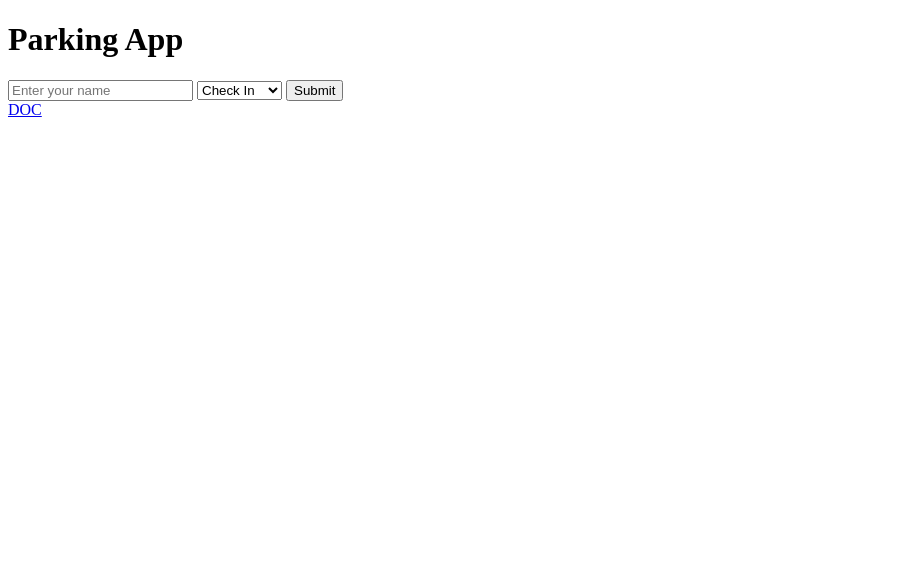
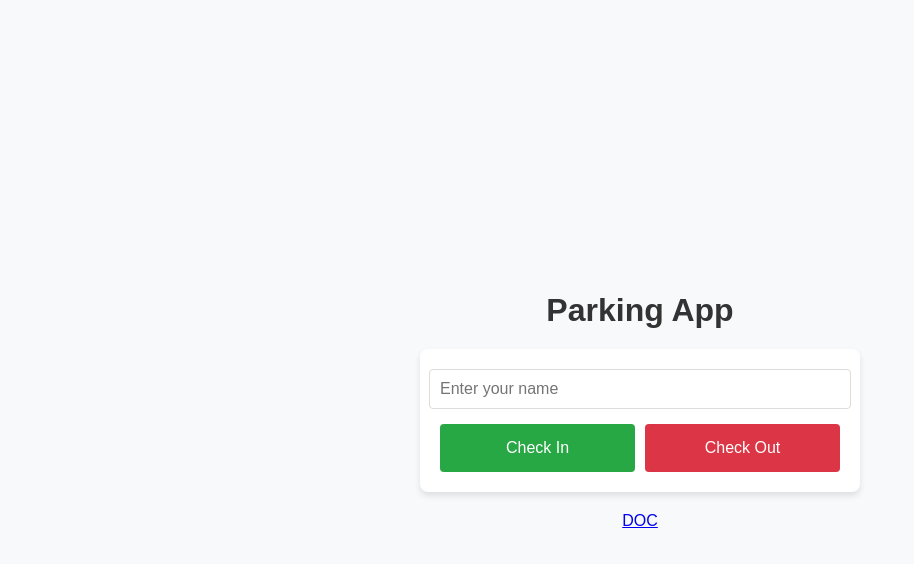
Before and after one commit to Solognot/parking, a plain HTML site: page index.html in a window 1280 px wide. Shown: the whole page, without its empty margins (0-914 px from the left). Drawn offline with Linux system fonts and the light colour scheme.

Commit message:
change style

```diff
--- a/index.html
+++ b/index.html
@@ -5,16 +5,16 @@
     <meta name="viewport" content="width=device-width, initial-scale=1.0">
     <title>Parking App</title>
     <script defer src="script.js"></script>
+    <link rel="stylesheet" href="styles.css">
 </head>
 <body>
     <h1>Parking App</h1>
     <form id="parking-form">
         <input type="text" id="name" placeholder="Enter your name" required />
-        <select id="action">
-            <option value="check-in">Check In</option>
-            <option value="check-out">Check Out</option>
-        </select>
-        <button type="submit">Submit</button>
+        <div class="action-buttons">
+            <button type="button" class="check-in-btn" onclick="handleAction('check-in')">Check In</button>
+            <button type="button" class="check-out-btn" onclick="handleAction('check-out')">Check Out</button>
+        </div>
     </form>
     <div id="response"></div>
 
--- a/script.js
+++ b/script.js
@@ -1,16 +1,20 @@
 const url = window.location.href;
 const urlObj = new URL(url);
 const params = new URLSearchParams(urlObj.search);
-const scriptURL = `https://script.google.com/macros/s/${params.get('q')}/exec`
+const scriptURL = `https://script.google.com/macros/s/${params.get('q')}/exec`;
 
+// Update the document link dynamically
 document.getElementById("doc").innerHTML = `<a href="https://docs.google.com/spreadsheets/d/${params.get('g')}/edit?gid=0#gid=0" target="_blank">DOC</a>`;
 
-document.getElementById("parking-form").addEventListener("submit", async (e) => {
-    e.preventDefault();
+// Function to handle the Check In/Check Out actions
+async function handleAction(action) {
+    const name = document.getElementById("name").value.trim();
+    const responseDiv = document.getElementById("response");
 
-    const name = document.getElementById("name").value;
-    const action = document.getElementById("action").value;
-    const responseDiv = document.getElementById("response");
+    if (!name) {
+        responseDiv.textContent = "Please enter your name.";
+        return;
+    }
 
     const data = { name, action };
 
@@ -26,4 +30,8 @@ document.getElementById("parking-form").addEventListener("submit", async (e) =>
     } catch (error) {
         responseDiv.textContent = "Error: Could not connect to the server.";
     }
-});
+}
+
+// Attach event listeners to the Check In and Check Out buttons
+document.querySelector(".check-in-btn").addEventListener("click", () => handleAction("check-in"));
+document.querySelector(".check-out-btn").addEventListener("click", () => handleAction("check-out"));
--- /dev/null
+++ b/styles.css
@@ -0,0 +1,65 @@
+/* Mobile-friendly styles */
+body {
+    font-family: Arial, sans-serif;
+    margin: 0;
+    padding: 0;
+    box-sizing: border-box;
+    display: flex;
+    flex-direction: column;
+    align-items: center;
+    justify-content: center;
+    min-height: 100vh;
+    background-color: #f8f9fa;
+}
+h1 {
+    margin-bottom: 20px;
+    color: #333;
+}
+#parking-form {
+    display: flex;
+    flex-direction: column;
+    align-items: center;
+    width: 90%;
+    max-width: 400px;
+    background: #fff;
+    padding: 20px;
+    border-radius: 8px;
+    box-shadow: 0 4px 6px rgba(0, 0, 0, 0.1);
+}
+#parking-form input {
+    width: 100%;
+    margin-bottom: 15px;
+    padding: 10px;
+    border: 1px solid #ddd;
+    border-radius: 4px;
+    font-size: 16px;
+}
+#action {
+    display: none;
+}
+.action-buttons {
+    display: flex;
+    justify-content: space-between;
+    width: 100%;
+    gap: 10px;
+}
+.action-buttons button {
+    flex: 1;
+    padding: 15px;
+    font-size: 16px;
+    border: none;
+    border-radius: 4px;
+    color: #fff;
+    cursor: pointer;
+}
+.check-in-btn {
+    background-color: #28a745;
+}
+.check-out-btn {
+    background-color: #dc3545;
+}
+#response {
+    margin-top: 20px;
+    font-size: 16px;
+    color: #555;
+}
```
